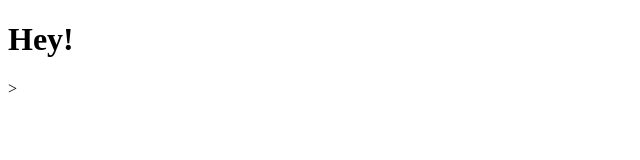
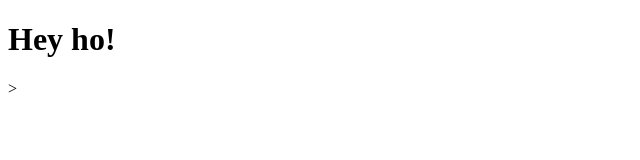
Before and after one commit to loameer/test, a plain HTML site: page index.html in a window 1280 px wide. Shown: the full height of the page, 0-640 px from the left. Drawn offline with Linux system fonts and the light colour scheme.

Commit message:
Update index.html

```diff
--- a/index.html
+++ b/index.html
@@ -7,6 +7,6 @@
     <title>Document</title>
 </head>
 <body>
-    <h1>Hey!</h1>>
+    <h1>Hey ho!</h1>>
 </body>
 </html>
```
